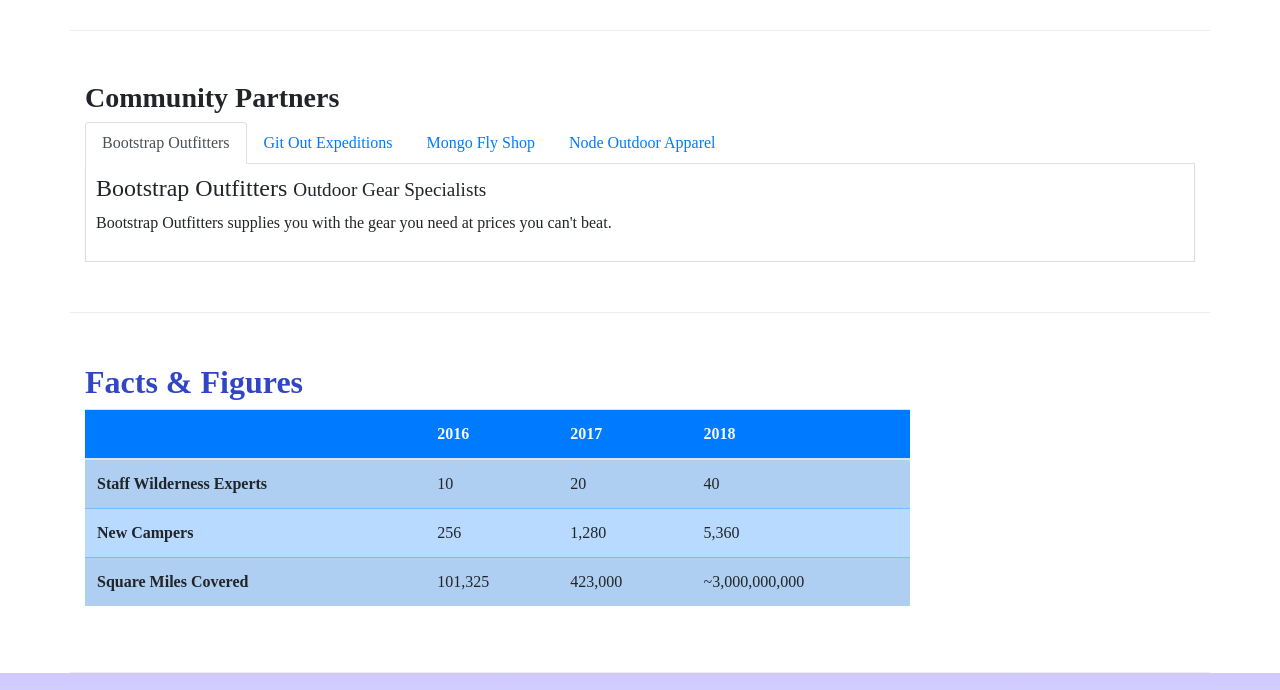
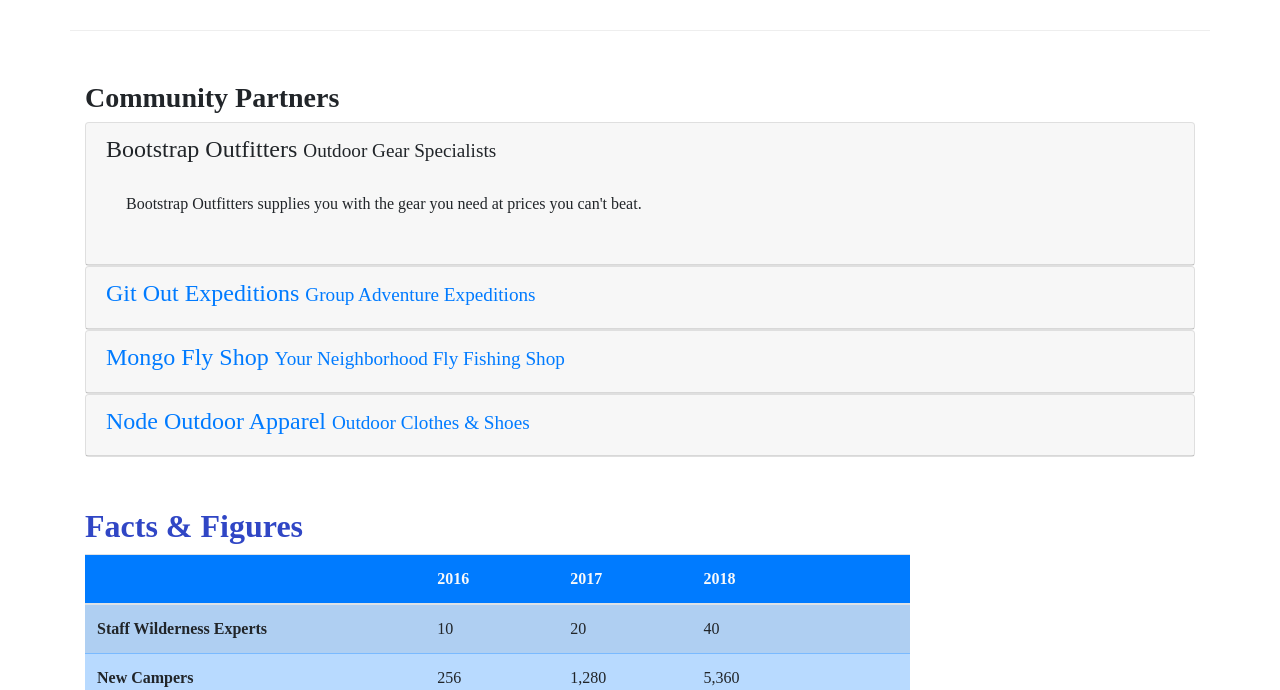
Before and after one commit to kvin-stphns/nucampsite, a website: page aboutus.html in a window 1280 px wide. Shown: the part 980-1670 px from the top of the page. Drawn offline with nearby package versions, Linux system fonts and the light colour scheme; a web font is replaced by a local one.

Commit message:
Accordion modification
Changed tabbed section in about us to accordion style

```diff
--- a/aboutus.html
+++ b/aboutus.html
@@ -123,35 +123,58 @@
                 <div class="row row-content">
                 <div class="col">
                 <h3>Community Partners</h3>
-                <ul class="nav nav-tabs">
-                    <li class="nav-item">
-                        <a class="nav-link active" href="#bootstrap" role="tab" data-toggle="tab">Bootstrap Outfitters</a>
-                    </li>
-                    <li class="nav-item">
-                        <a class="nav-link" href="#git" role="tab" data-toggle="tab">Git Out Expeditions</a>
-                    </li>
-                    <li class="nav-item">
-                        <a class="nav-link" href="#mongo" role="tab" data-toggle="tab">Mongo Fly Shop</a>
-                    </li>
-                    <li class="nav-item">
-                        <a class="nav-link" href="#node" role="tab" data-toggle="tab">Node Outdoor Apparel</a>
-                    </li>
-                </ul>
-                <div class="tab-content">
-                    <div role="tabpanel" class="tab-pane fade show active" id="bootstrap">
-                        <h4>Bootstrap Outfitters <small>Outdoor Gear Specialists</small></h4>
+                <div id="accordion">
+                    <div class="card">
+                        <div role="tab" class="card-header">
+                            <h4>
+                                <a data-toggle="collapse" data-target="#bootstrap">
+                                    Bootstrap Outfitters <small>Outdoor Gear Specialists</small>
+                                </a>
+                            </h4>
+                            <div class="collapse show" id="bootstrap" data-parent="#accordion">
+                                <div class="card-body">
                                     <p class="d-none d-sm-block">Bootstrap Outfitters supplies you with the gear you need at prices you can't beat.</p>
                                 </div>
-                    <div role="tabpanel" class="tab-pane fade" id="git">
-                        <h4>Git Out Expeditions <small>Group Adventure Expeditions</small></h4>
+                            </div>
+                        </div>
+                    </div>
+                    <div class="card">
+                        <div role="tab" class="card-header">
+                            <h4>
+                                <a class="collapsed" data-toggle="collapse" data-target="#git">
+                                    Git Out Expeditions <small>Group Adventure Expeditions</small>
+                                </a>
+                            </h4>
+                            <div class="collapse" id="git" data-parent="#accordion">
+                                <div class="card-body">
                                     <p class="d-none d-sm-block">Join Git Out Expeditions to explore new horizons with a group of other adventurers!</p>
                                </div>
-                    <div role="tabpanel" class="tab-pane fade" id="mongo">
-                        <h4>Mongo Fly Shop <small>Your Neighborhood Fly Fishing Shop.</small></h4>
+                            </div>
+                        </div>
+                    </div>
+                    <div class="card">
+                        <div role="tab" class="card-header">
+                            <h4>
+                                <a class="collapsed" data-toggle="collapse" data-target="#mongo">
+                                    Mongo Fly Shop <small>Your Neighborhood Fly Fishing Shop</small>
+                                </a>
+                            </h4>
+                            <div class="collapse" id="mongo" data-parent="#accordion">
+                                <div class="card-body">
                                     <p class="d-none d-sm-block">Need a new fishing pole, a tacklebox, or flies of all kinds? Stop by Mongo Fly Shop.</p>
                                 </div>
-                    <div role="tabpanel" class="tab-pane fade" id="node">
-                        <h4>Node Outdoor Apparel <small>Outdoor Clothes & Shoes</small></h4>
+                            </div>
+                        </div>
+                    </div>
+                    <div class="card">
+                        <div role="tab" class="card-header">
+                            <h4>
+                                <a class="collapsed" data-toggle="collapse" data-target="#node">
+                                    Node Outdoor Apparel <small>Outdoor Clothes & Shoes</small>
+                                </a>
+                            </h4>
+                            <div class="collapse" id="node" data-parent="#accordion">
+                                <div class="card-body">
                                     <p class="d-none d-sm-block">From polar fleeces to swimsuits, hiking boots to waders, a visit to Node will be sure to get you covered.</p>
                                 </div>
                             </div>
--- a/css/styles.css
+++ b/css/styles.css
@@ -58,9 +58,3 @@
     background-image: linear-gradient(#CEC8FF, white);
     padding: 20px 0;
 }
-
-.tab-content {
-    border: 1px solid #DDD;
-    border-top: none;
-    padding: 10px;
-}
```
Lines whose indentation alone changed are shown as unchanged.
